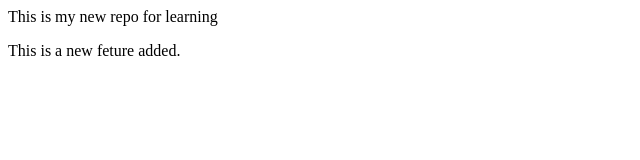
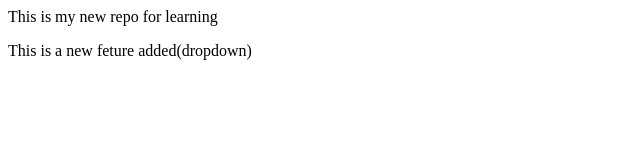
Before and after one commit to ajay-baral/localrepo, a plain HTML site: page index.html in a window 1280 px wide. Shown: the full height of the page, 0-640 px from the left. Drawn offline with Linux system fonts and the light colour scheme.

Commit message:
Add Dropdown

```diff
--- a/index.html
+++ b/index.html
@@ -1,2 +1,2 @@
 <p>This is my new repo for learning</p>
-<p>This is a new feture added.</p>
+<p>This is a new feture added(dropdown)</p>
```
